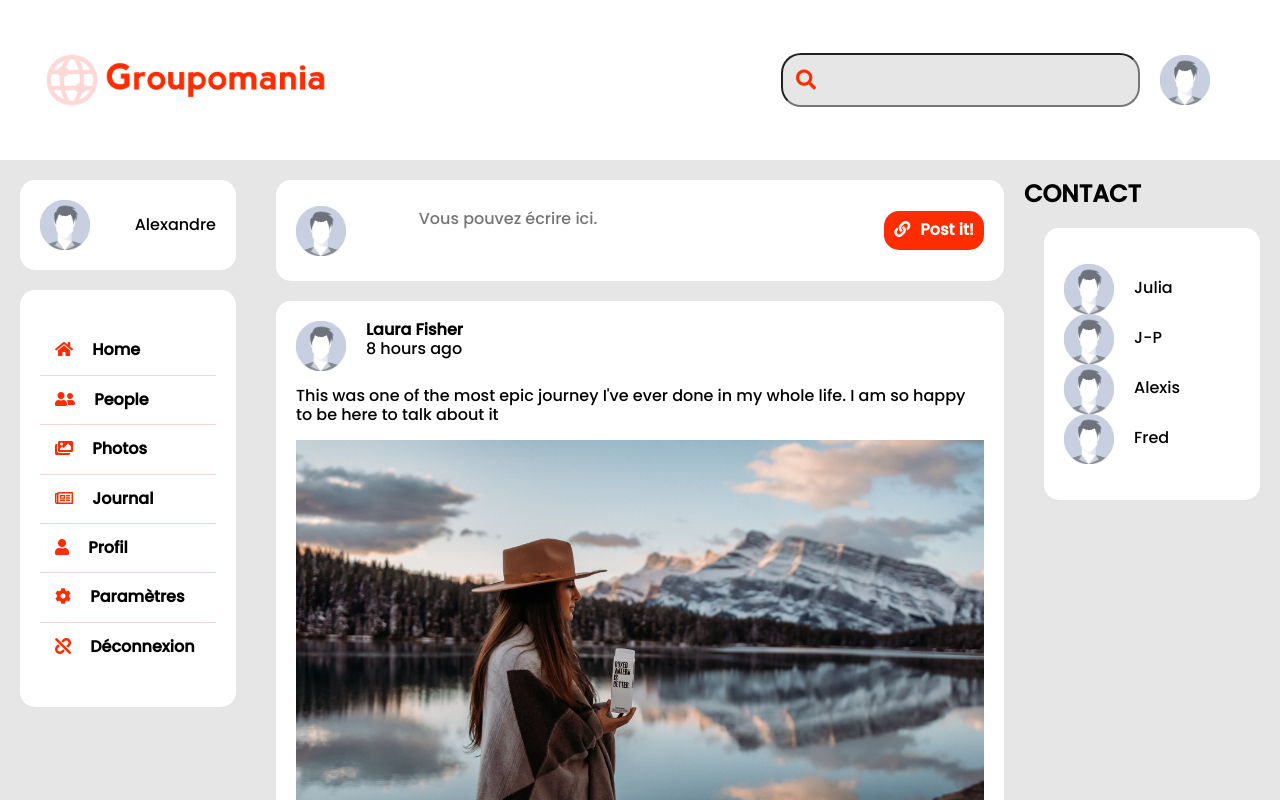
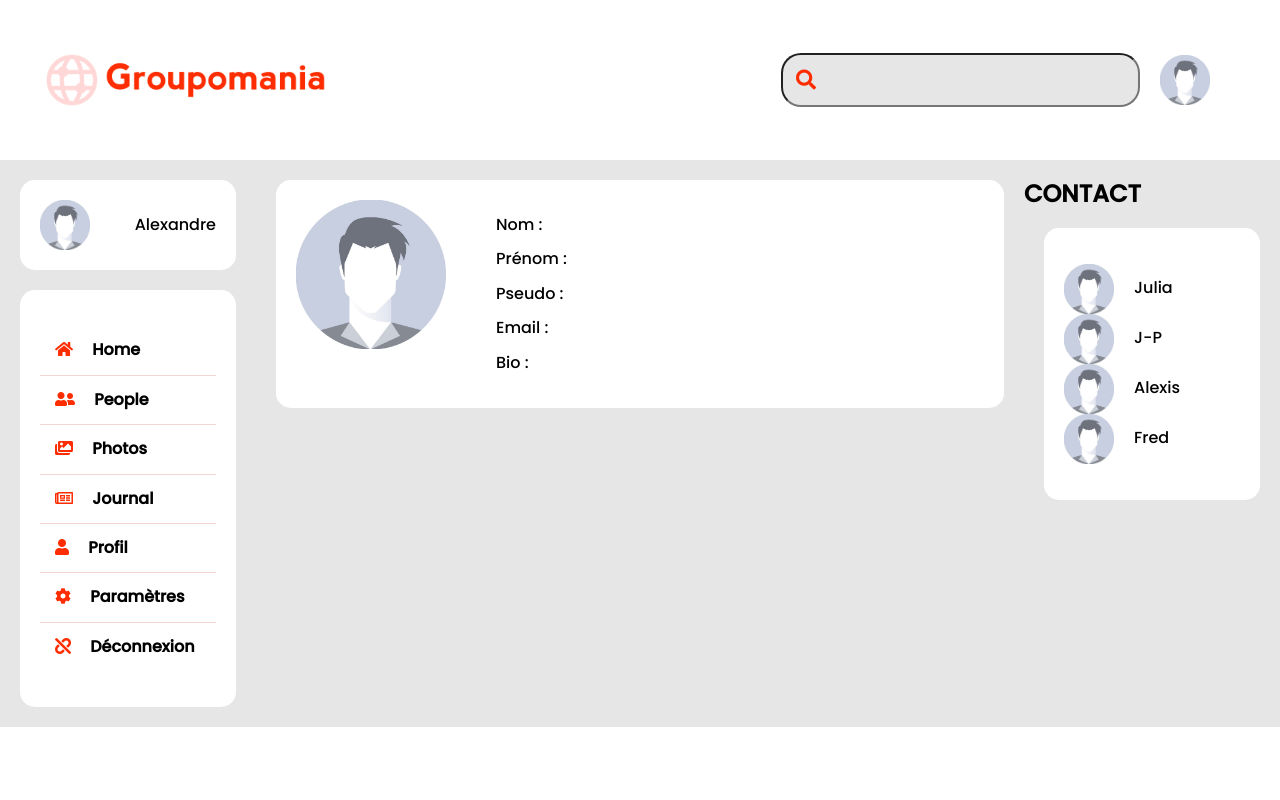
Before and after one commit to Tam-star/TamaraWenner_7_27122021, a React (Create React App) app in the folder frontend/my-app/: page /newsfeed in a window 1280 px wide. Both pictures are taken after a click on the item "Profil". Shown: the top 800 px of the page. Built offline with nearby package versions, Linux system fonts and the light colour scheme.

Commit message:
Profile-container created, state for navigation created

```diff
--- a/frontend/my-app/src/components/center-container.js
+++ b/frontend/my-app/src/components/center-container.js
@@ -1,12 +1,16 @@
 import React from 'react';
 import NewPost from './newpost';
 import PostContainer from './post-container';
+import ProfileContainer from './profile-container';
 
-export default function CenterContainer() {
+export default function CenterContainer({element}) {
     return (
         <section className='center-container'>
+            {/* <ProfileContainer/>
             <NewPost/>
-            <PostContainer/>
+            <PostContainer/> */}
+            {element}
+
         </section>
     )
 
--- a/frontend/my-app/src/components/left-container.js
+++ b/frontend/my-app/src/components/left-container.js
@@ -6,10 +6,10 @@ export default function LeftContainer({ connected, changeCenterContainer }) {
     return (
         <section className='left-container'>
             {connected ?
-                <div className='profile-container'>
+                <aside className='profile-aside'>
                     <img src={maleAvatar} alt='Profil' />
                     <p>Alexandre</p>
-                </div>
+                </aside>
                 : ''}
             <Nav connected={connected} handleClick={changeCenterContainer} />
         </section>
--- a/frontend/my-app/src/components/nav.js
+++ b/frontend/my-app/src/components/nav.js
@@ -1,12 +1,6 @@
 import React from 'react';
 
 export default function Nav({ connected, handleClick }) {
-
-    // const handleClick = event =>{
-    //     // event.preventDefault()
-    //     console.log('coucou')
-    // }
-
 
     if (!connected) {
         return (
@@ -24,10 +18,10 @@ export default function Nav({ connected, handleClick }) {
                 <li className='menu__element'><i className="fas fa-home"></i> Home</li>
                 <li className='menu__element'><i className="fas fa-user-friends"></i> People</li>
                 <li className='menu__element'><i className="fas fa-images"></i> Photos</li>
-                <li className='menu__element'><i className="far fa-newspaper"></i> Journal</li>
-                <li className='menu__element'><i className="fas fa-user"></i> Profil</li>
-                <li className='menu__element'><i className="fas fa-cog"></i> Paramètres</li>
-                <li className='menu__element menu__element--no-border'><i class="fas fa-unlink"></i> Déconnexion</li>
+                <li className='menu__element' onClick={handleClick}><i className="far fa-newspaper"></i> Journal</li>
+                <li className='menu__element' onClick={handleClick}><i className="fas fa-user"></i> Profil</li>
+                <li className='menu__element' onClick={handleClick}><i className="fas fa-cog"></i> Paramètres</li>
+                <li className='menu__element menu__element--no-border'><i className="fas fa-unlink"></i> Déconnexion</li>
             </ul>
         </nav>
     )
--- a/frontend/my-app/src/components/profile-container.js
+++ b/frontend/my-app/src/components/profile-container.js
@@ -3,13 +3,15 @@ import maleAvatar from '../assets/male-avatar-profile.jpg';
 
 export default function ProfileContainer() {
     return (
-        <section>
+        <section className='profile-container'>
             <img src={maleAvatar} className='profile-picture' alt='Profil' />
-            <p>Nom :</p>
-            <p>Prénom :</p>
-            <p>Pseudo :</p>
-            <p>Email :</p>
-            <p>Bio :</p>
+            <div>
+                <p>Nom :</p>
+                <p>Prénom :</p>
+                <p>Pseudo :</p>
+                <p>Email :</p>
+                <p>Bio :</p>
+            </div>
         </section>
     )
 }
--- a/frontend/my-app/src/routes/newsfeed.js
+++ b/frontend/my-app/src/routes/newsfeed.js
@@ -1,17 +1,44 @@
 import '../sass/App.scss';
+import React from 'react';
 import Header from '../components/header';
 import ContactContainer from '../components/contact-container';
 import CenterContainer from '../components/center-container';
 import LeftContainer from '../components/left-container';
+import NewPost from '../components/newpost';
+import PostContainer from '../components/post-container';
+import ProfileContainer from '../components/profile-container';
 
 
 function NewsFeed() {
+
+  const [centerState, setCenterState] = React.useState(
+    <>
+      <NewPost />
+      <PostContainer />
+    </>)
+
+  const changeCenterContainer = event => {
+    if (event.target.textContent.includes('Profil')) {
+      setCenterState(<ProfileContainer/>)
+    }
+    else if (event.target.textContent.includes('Journal')) {
+      setCenterState(<>
+        <NewPost />
+        <PostContainer />
+      </>)
+    }
+    else {
+      console.log("lien non encore valide")
+    }
+  }
+
+
   return (
     <div className="App">
       <Header />
       <main className='main-container'>
-        <LeftContainer connected={true}/>
-        <CenterContainer/>
+        <LeftContainer connected={true} changeCenterContainer={changeCenterContainer} />
+        <CenterContainer element={centerState} />
         <div className='right-container'>
           <h2>CONTACT</h2>
           <ContactContainer />
--- a/frontend/my-app/src/sass/layouts/_center-container.scss
+++ b/frontend/my-app/src/sass/layouts/_center-container.scss
@@ -55,10 +55,19 @@
         }
     }
     &__main{
-        //display : flex;
         & img {
             width : 100%;
             height : fit-content;
         }
     }
 }
+
+.profile-container{
+    @include card-style();
+    display: flex;
+    & img {
+        width : 150px;
+        height : fit-content;
+        margin-right: 50px;
+    }
+}
--- a/frontend/my-app/src/sass/layouts/_left-container.scss
+++ b/frontend/my-app/src/sass/layouts/_left-container.scss
@@ -2,7 +2,7 @@
     width: 20vw;
 }
 
-.profile-container {
+.profile-aside {
     @include card-style();
     display : flex;
     justify-content: space-between;
```
